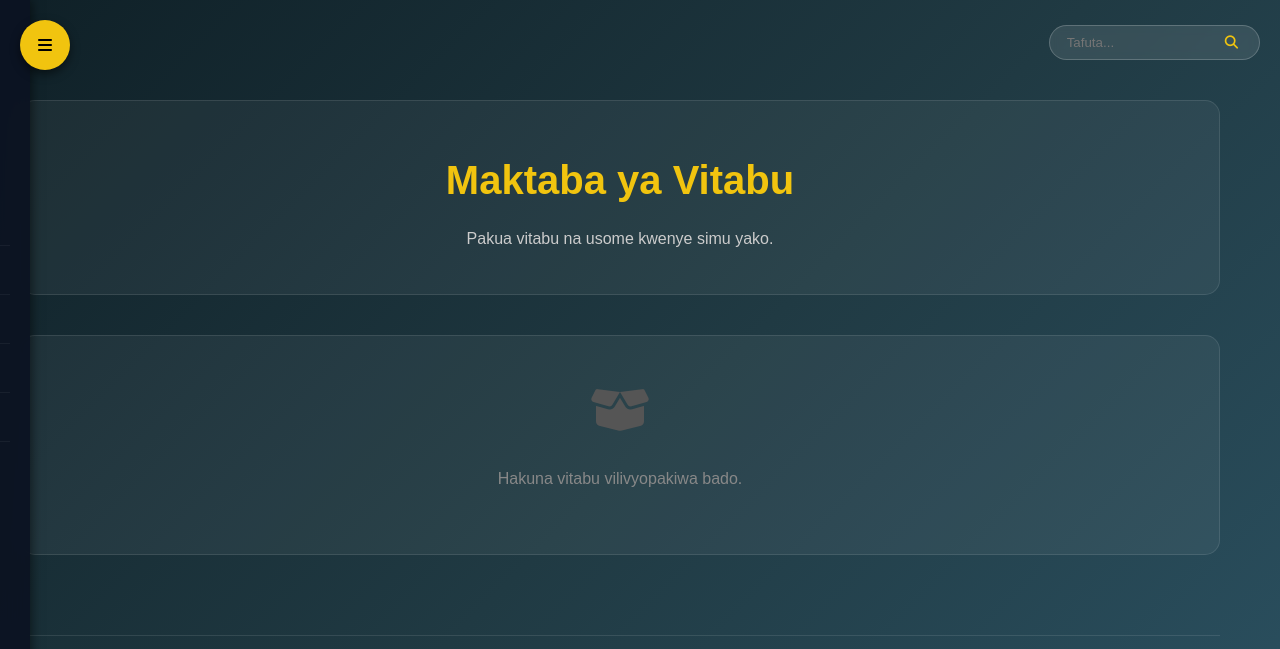
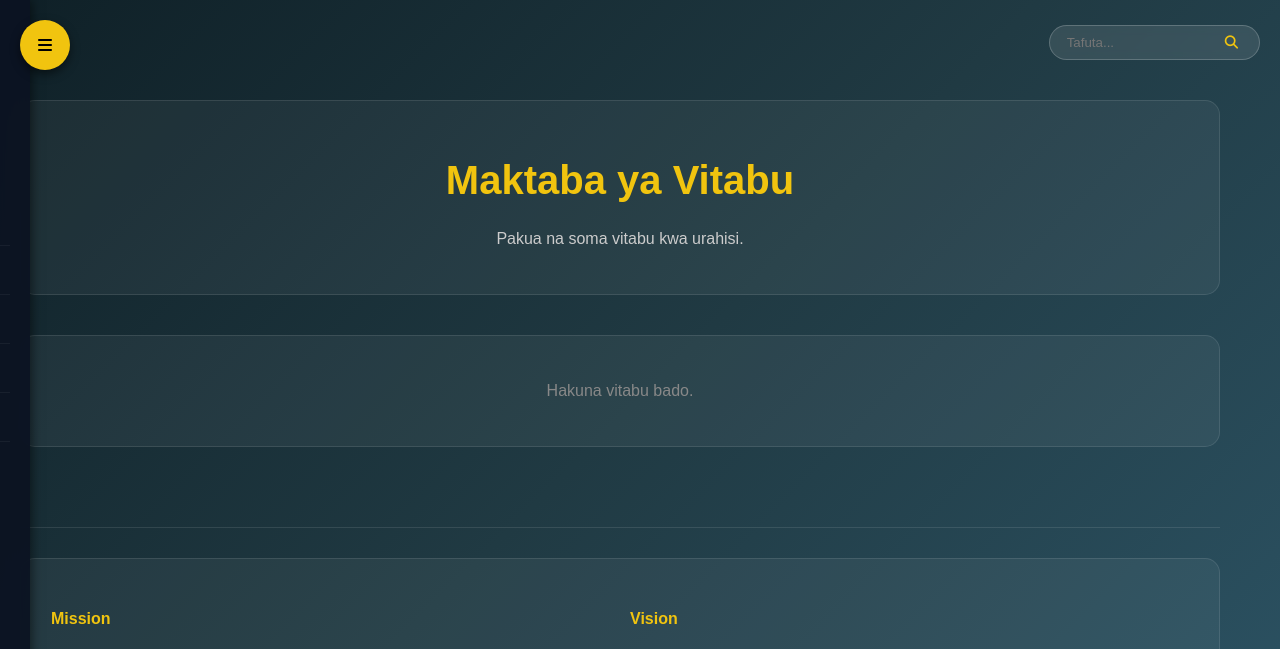
Before and after one commit to abdondismas0-hub/impactful-mind-web, a Flask app: page /library in a window 1280 px wide. Shown: the top 649 px of the page. Run offline with Flask 3, Linux system fonts and the light colour scheme.

Commit message:
Refactor library.html for improved readability

```diff
--- a/templates/library.html
+++ b/templates/library.html
@@ -2,45 +2,43 @@
 
 {% block content %}
 <div style="padding-top: 20px;">
-
-    <!-- Kichwa -->
     <div class="glass-panel" style="text-align: center; margin-bottom: 40px;">
         <h1 style="color: var(--accent); font-size: 2.5rem;">Maktaba ya Vitabu</h1>
-        <p style="color: #ccc;">Pakua vitabu na usome kwenye simu yako.</p>
+        <p style="color: #ccc;">Pakua na soma vitabu kwa urahisi.</p>
     </div>
 
-    <!-- Orodha ya Vitabu -->
     <div style="display: grid; grid-template-columns: repeat(auto-fit, minmax(300px, 1fr)); gap: 30px;">
         {% for book in books %}
         <div class="glass-panel" style="transition: transform 0.3s; display: flex; flex-direction: column;">
 
             <div style="display: flex; justify-content: space-between; align-items: start; margin-bottom: 15px;">
-                <div style="width: 50px; height: 70px; background: #34495e; display: flex; align-items: center; justify-content: center; border-radius: 5px; border: 1px solid rgba(255,255,255,0.1);">
+                <div style="width: 50px; height: 70px; background: #34495e; display: flex; align-items: center; justify-content: center; border-radius: 5px;">
                     <i class="fas fa-book fa-2x" style="color: #fff;"></i>
                 </div>
-                <span style="background: rgba(241, 196, 15, 0.1); color: var(--accent); padding: 5px 10px; border-radius: 20px; font-size: 0.8rem; border: 1px solid var(--accent);">
-                    {{ book.category }}
-                </span>
+                <span style="background: rgba(241, 196, 15, 0.2); color: var(--accent); padding: 5px 10px; border-radius: 20px; font-size: 0.8rem;">{{ book.category }}</span>
             </div>
 
-            <h3 style="color: #fff; margin-bottom: 5px; font-size: 1.2rem;">{{ book.title }}</h3>
-            <p style="color: #aaa; font-size: 0.9rem; margin-bottom: 15px;">Na: {{ book.author }}</p>
+            <h3 style="color: #fff; margin-bottom: 5px;">{{ book.title }}</h3>
+            <p style="color: #aaa; font-size: 0.9rem; margin-bottom: 15px;">Mwandishi: {{ book.author }}</p>
+            <p style="color: #ddd; font-size: 0.9rem; line-height: 1.5; margin-bottom: 20px; flex-grow: 1;">{{ book.description[:80] }}...</p>
 
-            <!-- Maelezo Mafupi -->
-            <p style="color: #ddd; font-size: 0.9rem; line-height: 1.5; margin-bottom: 20px; flex-grow: 1;">
-                {{ book.description[:80] }}...
-            </p>
+            <!-- KITUFE CHA DOWNLOAD - SMART LOGIC -->
+            {% if 'http' in book.file_path %}
+                <!-- Link ya Cloudinary: Fungua Direct -->
+                <a href="{{ book.file_path }}" target="_blank" class="btn" style="width: 100%; text-align: center; background-color: #2ecc71; color: white;">
+                    <i class="fas fa-download"></i> Pakua / Soma
+                </a>
+            {% else %}
+                <!-- Link ya Local: Pita kwenye route -->
+                <a href="{{ url_for('download_book', filename=book.file_path) }}" target="_blank" class="btn" style="width: 100%; text-align: center; background-color: #2ecc71; color: white;">
+                    <i class="fas fa-download"></i> Pakua / Soma
+                </a>
+            {% endif %}
 
-            <!-- KITUFE CHA DOWNLOAD (DIRECT) -->
-            <!-- Tunatumia 'download' attribute kulazimisha browser ipakue -->
-            <a href="{{ url_for('download_book', filename=book.file_path) }}" class="btn" download target="_blank" style="width: 100%; text-align: center; background-color: #2ecc71; color: white; text-decoration: none; box-sizing: border-box;">
-                <i class="fas fa-download"></i> Pakua PDF
-            </a>
         </div>
         {% else %}
-        <div class="glass-panel" style="grid-column: 1 / -1; text-align: center; padding: 50px;">
-            <i class="fas fa-box-open fa-3x" style="color: #555; margin-bottom: 20px;"></i>
-            <p style="color: #888;">Hakuna vitabu vilivyopakiwa bado.</p>
+        <div class="glass-panel" style="grid-column: 1 / -1; text-align: center;">
+            <p style="color: #888;">Hakuna vitabu bado.</p>
         </div>
         {% endfor %}
     </div>
```
